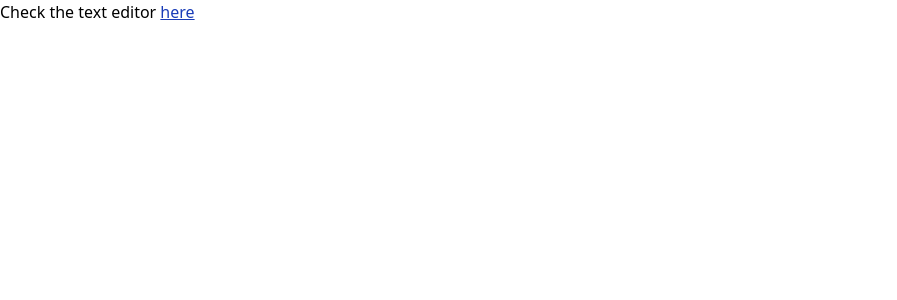
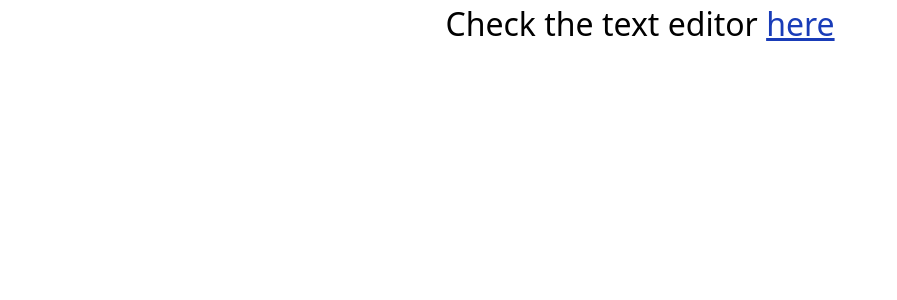
Before and after one commit to elenndev/blog-music-archive, a Next.js app: page / in a window 1280 px wide. Shown: the top 300 px of the page, without its empty margins (0-897 px from the left). Built offline with nearby package versions, Linux system fonts and the light colour scheme.

Commit message:
link on the homepage

```diff
--- a/src/app/page.tsx
+++ b/src/app/page.tsx
@@ -1,8 +1,9 @@
-import Image from "next/image";
 import Link from "next/link";
 
 export default function Page() {
   return (
-    <p>Check the text editor <Link href={'/dashboard'} className="text-blue-800 cursor-pointer underline">here</Link></p>
+    <div className='w-full h-full flex justify-center items-center text-[2rem]'>
+        <p>Check the text editor <Link href={'/dashboard'} className="text-blue-800 cursor-pointer underline">here</Link></p>
+    </div>
   );
 }
```
